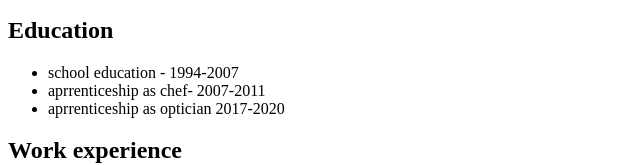
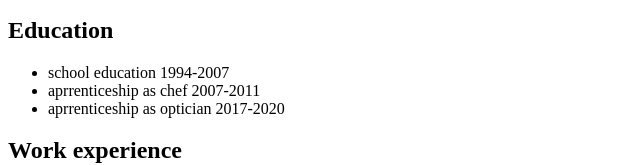
Before and after one commit to OptiBaer/my-resume, a plain HTML site: page index.html in a window 1280 px wide. Shown: the part 644-809 px from the top of the page, 0-640 px from the left. Drawn offline with Linux system fonts and the light colour scheme.

Commit message:
index.html aktualisieren

```diff
--- a/index.html
+++ b/index.html
@@ -25,8 +25,8 @@
 
     <h2>Education</h2>
     <ul>
-        <li>school education - 1994-2007</li>
-        <li>aprrenticeship as chef- 2007-2011</li>
+        <li>school education 1994-2007</li>
+        <li>aprrenticeship as chef 2007-2011</li>
         <li>aprrenticeship as optician 2017-2020</li>
 
     </ul>
```
